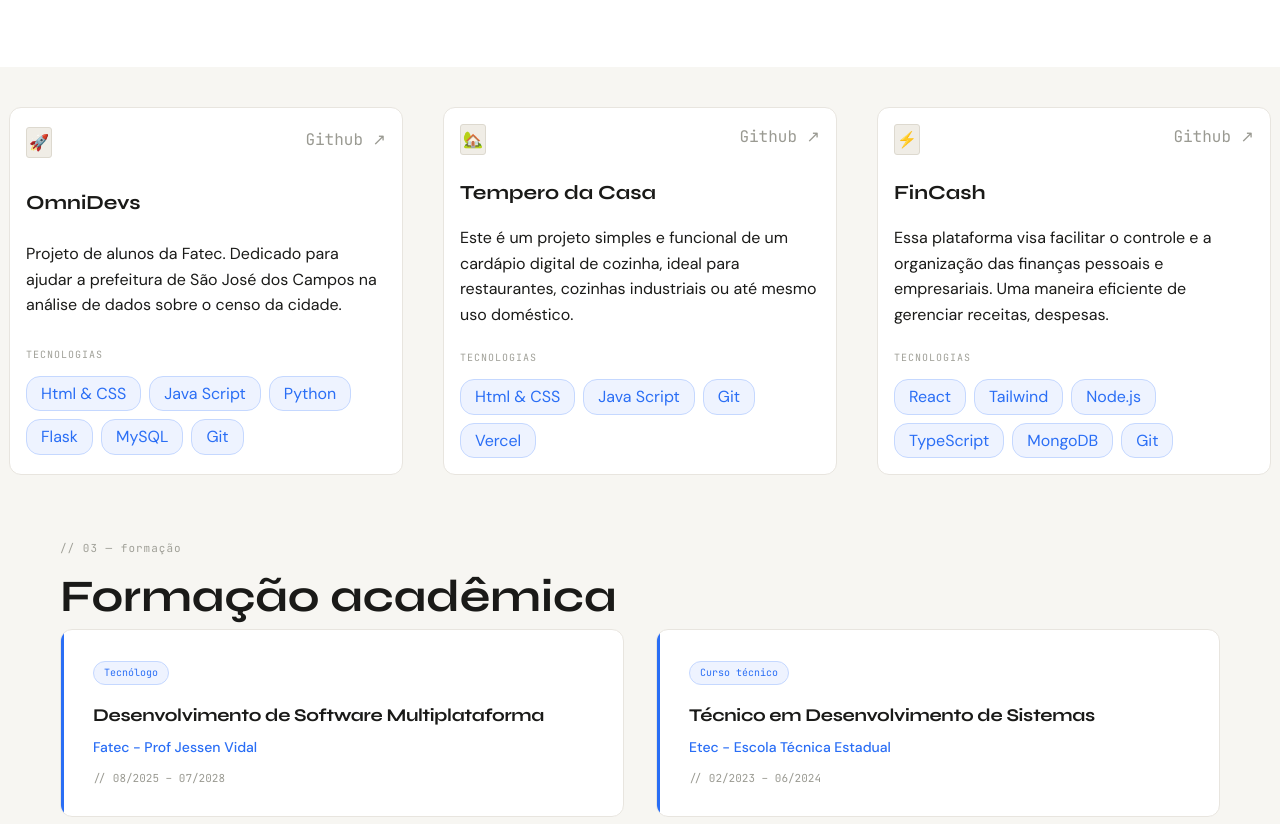
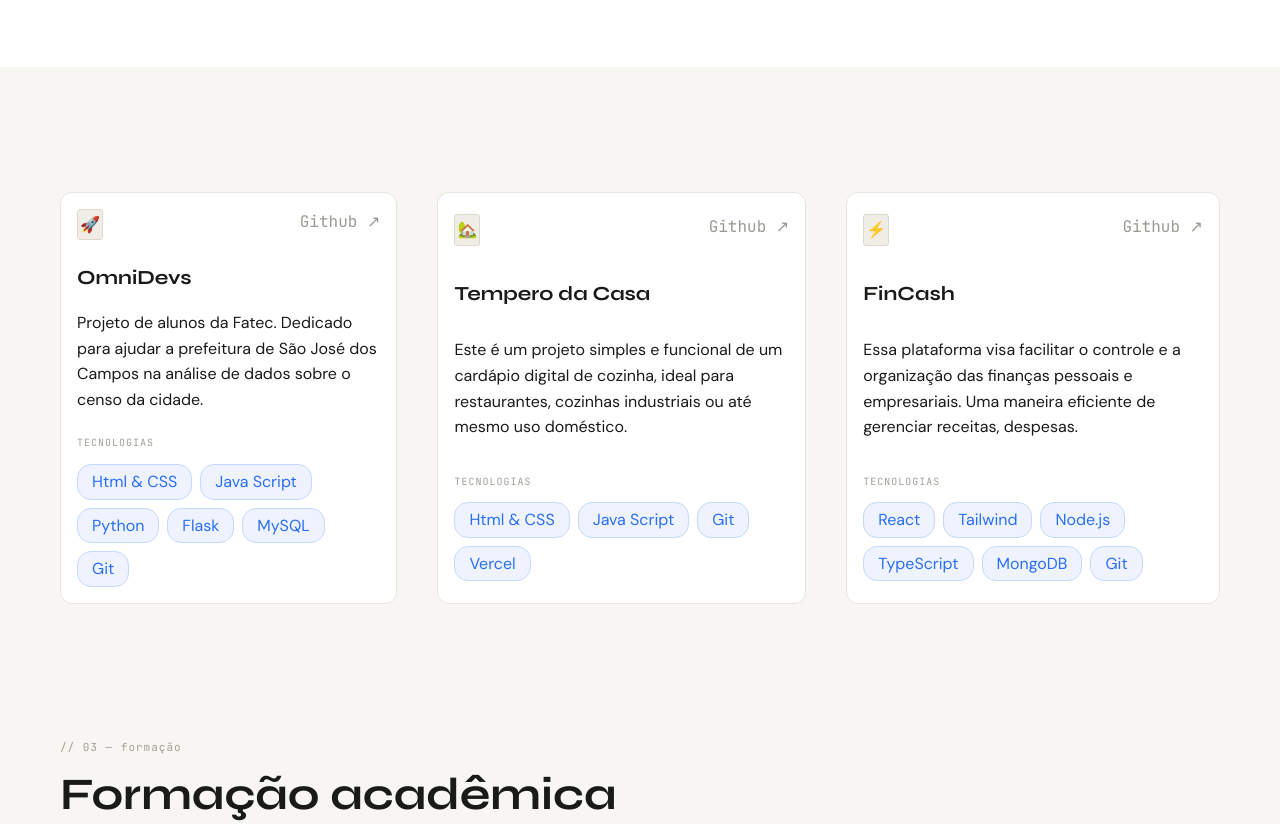
Before and after one commit to DeveloperCorsair/2-semestre-portifolio, a plain HTML site: page src/index.html in a window 1280 px wide. Shown: the part 1919-2743 px from the top of the page. Drawn offline with Linux system fonts and the light colour scheme.

Commit message:
fix: Implementação do Readme.

```diff
--- a/src/css/style.css
+++ b/src/css/style.css
@@ -526,7 +526,6 @@
 /* Class Projetos */
 .cards-projetos {
     display: flex;
-    flex-wrap: wrap;
     justify-content: center;
     gap: 40px;
     margin-top: 40px;
--- a/src/index.html
+++ b/src/index.html
@@ -5,8 +5,12 @@
     <meta charset="UTF-8">
     <meta name="viewport" content="width=device-width, initial-scale=1.0">
     <title>Portfólio 2 Semestre</title>
-    <link href="https://fonts.googleapis.com/css2?family=Syne:wght@400;500;600;700;800&family=DM+Sans:ital,wght@0,300;0,400;0,500;1,300&family=JetBrains+Mono:wght@300;400;500&display=swap" rel="stylesheet">
-    <link href="https://fonts.googleapis.com/css2?family=Inter:ital,opsz,wght@0,14..32,100..900;1,14..32,100..900&family=Roboto:ital,wght@0,100..900;1,100..900&display=swap" rel="stylesheet">
+    <link
+        href="https://fonts.googleapis.com/css2?family=Syne:wght@400;500;600;700;800&family=DM+Sans:ital,wght@0,300;0,400;0,500;1,300&family=JetBrains+Mono:wght@300;400;500&display=swap"
+        rel="stylesheet">
+    <link
+        href="https://fonts.googleapis.com/css2?family=Inter:ital,opsz,wght@0,14..32,100..900;1,14..32,100..900&family=Roboto:ital,wght@0,100..900;1,100..900&display=swap"
+        rel="stylesheet">
     <link rel="stylesheet" href="css/style.css">
     <link rel="stylesheet" href="css/resp.css">
     <link rel="icon" href="./img/logo_branca.png">
@@ -234,7 +238,9 @@
     </section>
 
     <!-- Projetos -->
-    <div class="cards-projetos" id="lista-projetos"></div>
+    <section id="projetos">
+        <div class="cards-projetos" id="lista-projetos"></div>
+    </section>
 
     <!-- Educação -->
     <section id="educacao">
```
Also changed, not shown: README.md.
